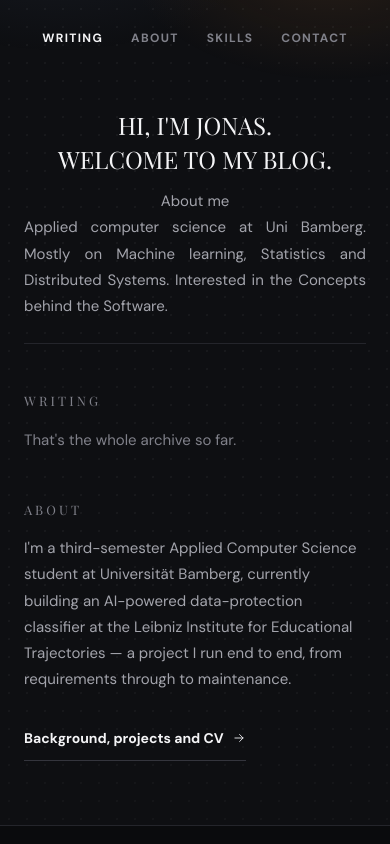
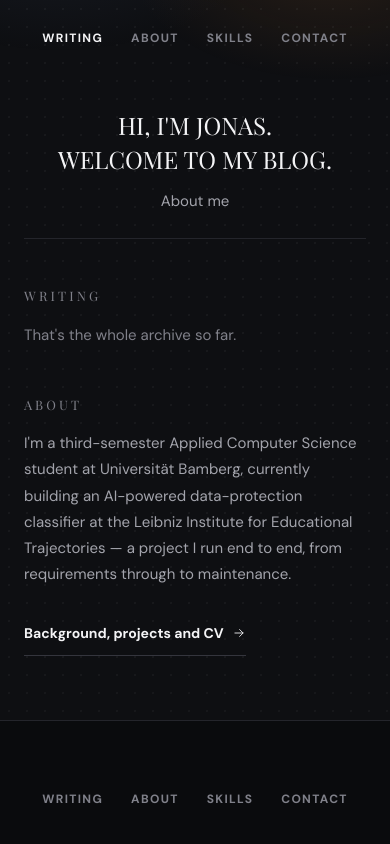
Before and after one commit to JonasOech/oechsner.dev, a SvelteKit app: page / in a window 390 px wide. Shown: the top 844 px of the page. Built offline with nearby package versions, Linux system fonts and the light colour scheme.

Commit message:
Hide byline on mobile

```diff
--- a/src/routes/+page.svelte
+++ b/src/routes/+page.svelte
@@ -403,10 +403,11 @@
 			padding-top: var(--s-6);
 			padding-bottom: var(--s-5);
 		}
-		/* 60% of a 342px container is a 205px column carrying a 190-character line — it
-		   stacks into twenty ragged ones. The gutter is the only margin needed here. */
+		/* Both byline lines are dropped below 767px: 190 characters of secondary copy
+		   under the greeting is a wall on a phone, and the lead post should be the first
+		   thing in view. The author line survives on /about. */
 		.intro__byline {
-			width: 100%;
+			display: none;
 		}
 		/* Stack, with the cover sitting between the meta line and the CTA. */
 		.lead {
```
